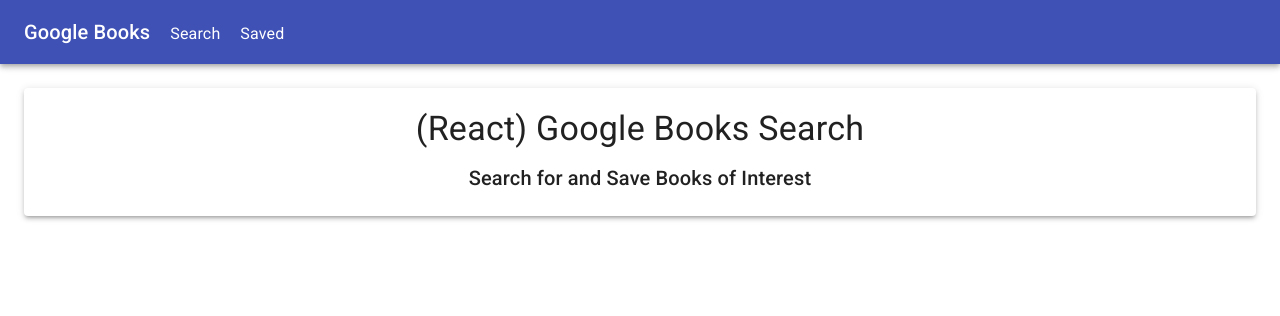
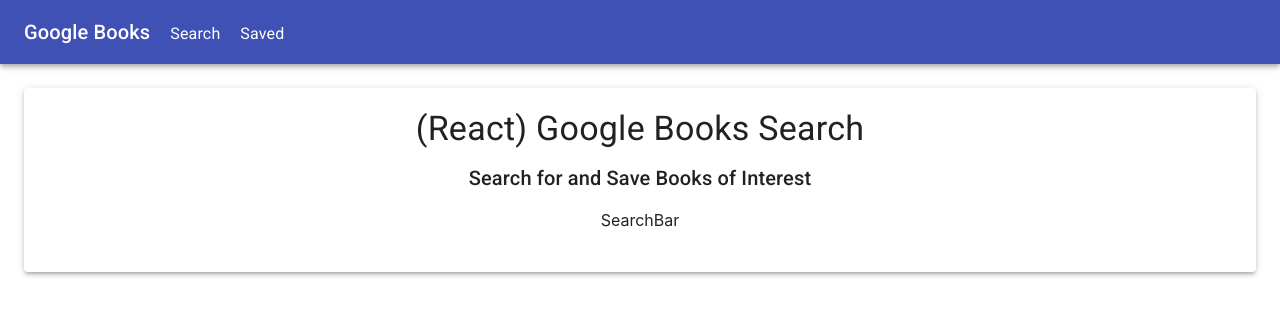
Before and after one commit to AnjaliKevadiya/google-books-search, a React (Create React App) app in the folder client/: page / in a window 1280 px wide. Shown: the top 316 px of the page. Built offline with nearby package versions, Linux system fonts and the light colour scheme.

Commit message:
imported SearchBar in Header

```diff
--- a/client/src/components/Header/index.js
+++ b/client/src/components/Header/index.js
@@ -1,6 +1,7 @@
 import React from "react";
 import { Typography, Paper } from "@material-ui/core";
 import { makeStyles } from "@material-ui/core/styles";
+import SearchBar from "../SearchBar";
 
 const useStyles = makeStyles((theme) => ({
   root: {
@@ -9,7 +10,7 @@ const useStyles = makeStyles((theme) => ({
     "& > *": {
       margin: theme.spacing(3),
       width: "100%",
-      height: theme.spacing(11),
+      height: theme.spacing(18),
     },
   },
   paper: {
@@ -30,6 +31,7 @@ export default function Header() {
         <Typography variant="h6" gutterBottom>
           Search for and Save Books of Interest
         </Typography>
+        <SearchBar />
       </Paper>
     </div>
   );
```
